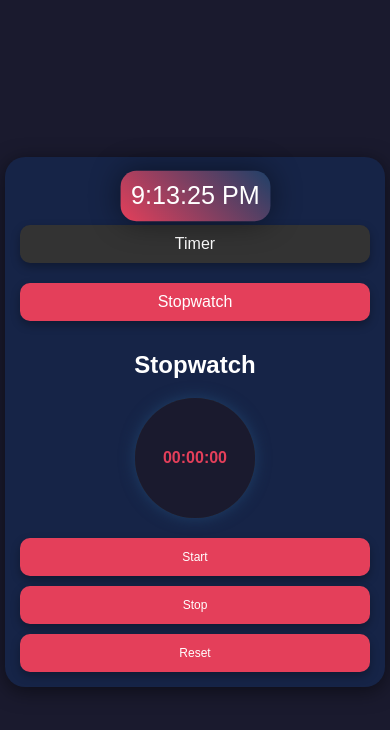
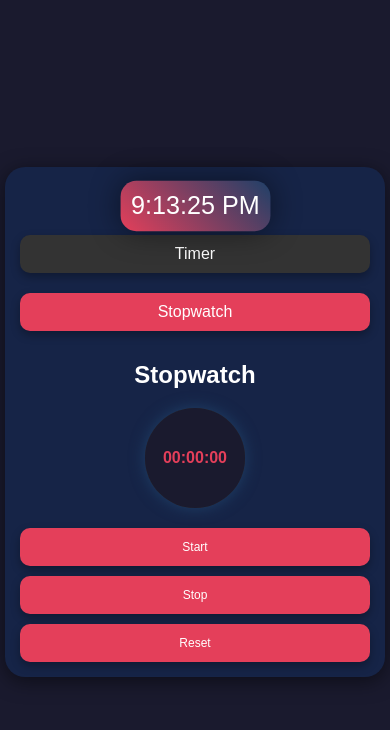
Before and after one commit to tanishsarkar28/Timer-Stopwatch, a plain HTML site: page index.html in a window 390 px wide. Both pictures are taken after a click on the button "Stopwatch". Drawn offline with Linux system fonts and the light colour scheme.

Commit message:
Update index.html

```diff
--- a/index.html
+++ b/index.html
@@ -15,6 +15,7 @@
       background-color: #1a1a2e;
       color: #fff;
       flex-direction: column;
+      overflow: hidden;
     }
 
     .timer-container {
@@ -50,8 +51,8 @@
     }
 
     .timer-circle, .stopwatch-circle {
-      width: 180px;
-      height: 180px;
+      width: 150px;
+      height: 150px;
       border-radius: 50%;
       background: conic-gradient(#1f4068 var(--progress, 0%), #333333 0%);
       display: flex;
@@ -67,8 +68,8 @@
     .timer-circle:before, .stopwatch-circle:before {
       content: "";
       position: absolute;
-      width: 160px;
-      height: 160px;
+      width: 140px;
+      height: 140px;
       border-radius: 50%;
       background-color: #1a1a2e;
       z-index: 1;
@@ -76,7 +77,7 @@
 
     .timer-text, .stopwatch-text {
       position: relative;
-      font-size: 1.5em;
+      font-size: 1.2em;
       font-weight: bold;
       z-index: 2;
       color: #e43f5a;
@@ -95,7 +96,7 @@
       font-size: 16px;
       border: none;
       border-radius: 10px;
-      width: 60px;
+      width: 50px;
       text-align: center;
       background-color: #1f4068;
       color: #fff;
@@ -164,16 +165,16 @@
       }
 
       .timer-circle, .stopwatch-circle {
-        width: 150px;
-        height: 150px;
+        width: 130px;
+        height: 130px;
       }
 
       .timer-text, .stopwatch-text {
-        font-size: 1.2em;
+        font-size: 1.1em;
       }
 
       input[type="number"] {
-        width: 50px;
+        width: 45px;
         font-size: 14px;
       }
 
@@ -194,8 +195,8 @@
       }
 
       .timer-circle, .stopwatch-circle {
-        width: 120px;
-        height: 120px;
+        width: 100px;
+        height: 100px;
       }
 
       .timer-text, .stopwatch-text {
@@ -203,7 +204,7 @@
       }
 
       input[type="number"] {
-        width: 45px;
+        width: 40px;
       }
 
       button {
@@ -278,8 +279,8 @@
   }
 
   function showStopwatch() {
+    document.getElementById("stopwatchSection").style.display = "block";
     document.getElementById("timerSection").style.display = "none";
-    document.getElementById("stopwatchSection").style.display = "block";
     toggleActiveButton("Stopwatch");
   }
 
```
